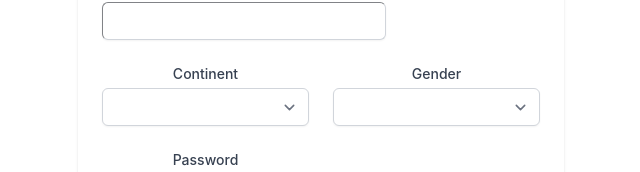
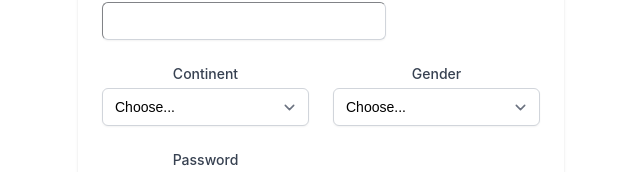
Before and after one commit to jydoskey/dashboard, a Vue app: page /sign-up in a window 1280 px wide. Shown: the part 349-521 px from the top of the page, without its empty margins (319-959 px from the left). Built offline with nearby package versions, Linux system fonts and the light colour scheme.

Commit message:
created data for continent list, added global url, route to sign in page on sign up

```diff
--- a/src/components/signUp.vue
+++ b/src/components/signUp.vue
@@ -114,14 +114,14 @@
                       sm:text-sm
                     "
                   >
-                    <!-- <option value="0" default>Choose...</option> -->
-                    <option value="1">Africa</option>
-                    <option value="2">Antarctica</option>
-                    <option value="3">Asia</option>
-                    <option value="4">Australia</option>
-                    <option value="5">Europe</option>
-                    <option value="6">North America</option>
-                    <option value="7">South AMerica</option>
+                    <option value="" disabled>Choose...</option>
+                    <option
+                      :value="world.value"
+                      v-for="world in worlds"
+                      :key="world.value"
+                    >
+                      {{ world.text }}
+                    </option>
                   </select>
                 </div>
 
@@ -152,9 +152,9 @@
                       sm:text-sm
                     "
                   >
-                    <option value="0">Choose...</option>
-                    <option value="1">Male</option>
-                    <option value="2">Female</option>
+                    <option value="" disabled>Choose...</option>
+                    <option value="Male">Male</option>
+                    <option value="Female">Female</option>
                   </select>
                 </div>
 
@@ -228,6 +228,15 @@ export default {
       continent: "",
       gender: "",
       password: "",
+      worlds: [
+        { value: "Africa", text: "Africa" },
+        { value: "Antarctica", text: "Antarctica" },
+        { value: "Asia", text: "Asia" },
+        { value: "Australia", text: "Australia" },
+        { value: "Europe", text: "Europe" },
+        { value: "North America", text: "North America" },
+        { value: "South America", text: "South America" },
+      ],
     };
   },
 
@@ -242,10 +251,18 @@ export default {
         gender: this.gender,
         continent: this.continent,
       };
+      var url = window.location.origin;
       this.axios
-        .post("http://localhost:3000/register", payload)
+        .post(url + "/register", payload)
         .then((response) => {
           console.log(response);
+          (this.email = ""),
+            (this.password = ""),
+            (this.firstName = ""),
+            (this.lastName = ""),
+            (this.gender = ""),
+            (this.continent = "");
+            this.$router.push("/");
         })
         .catch((error) => {
           console.log(error);
```
